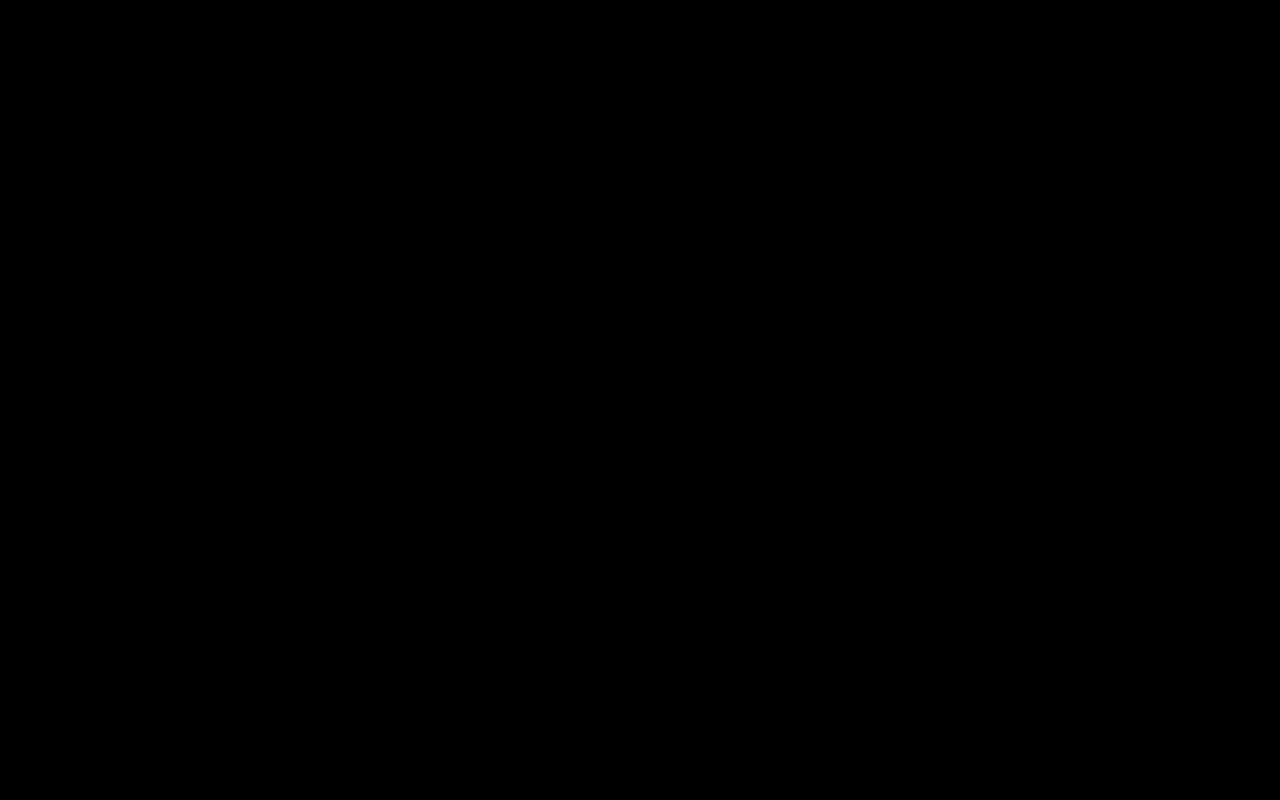
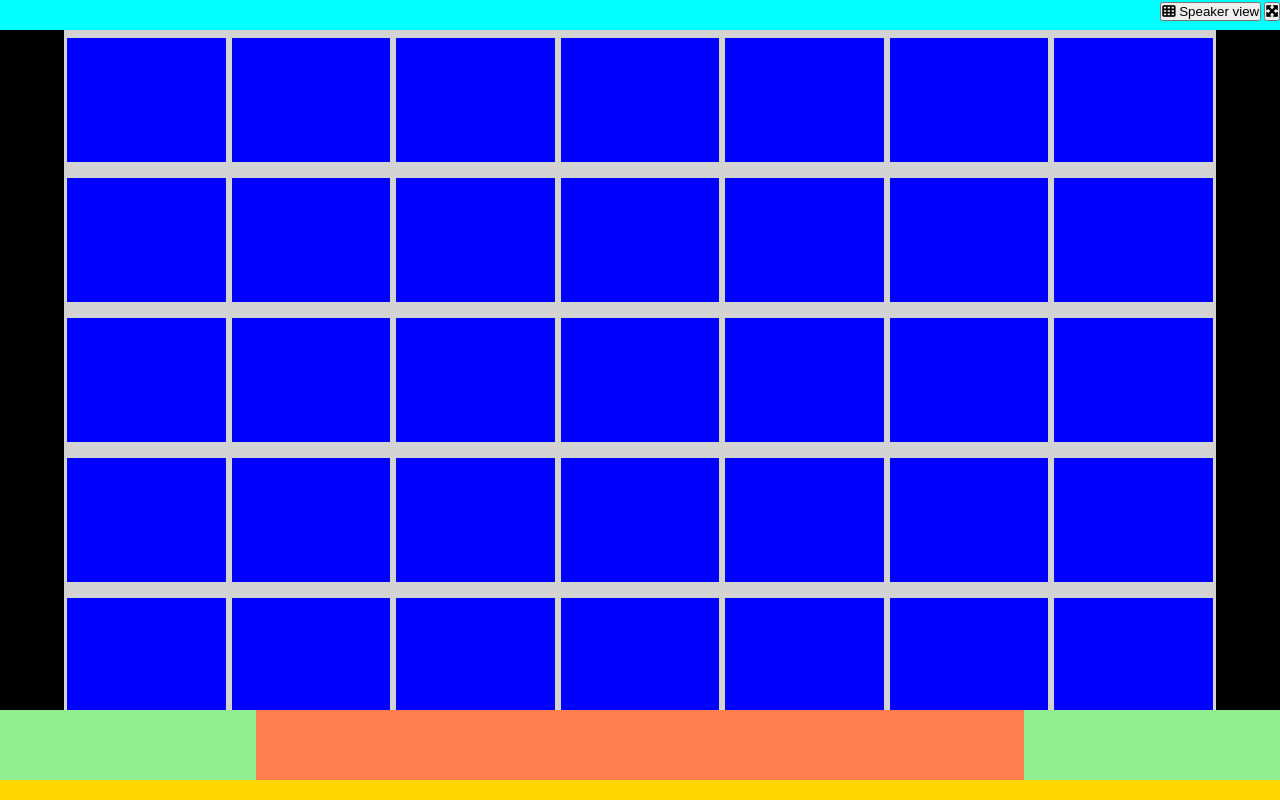
Before and after one commit to TheKaiser8/html-css-zoom, a plain HTML site: page index.html in a window 1280 px wide. Drawn offline with Linux system fonts and the light colour scheme.

Commit message:
Struttura a blocchi con debug

```diff
--- a/css/style.css
+++ b/css/style.css
@@ -10,7 +10,29 @@
 /*------------
     DEBUG
 --------------*/
-
+.debug header {
+    height: 30px;
+    background-color: aqua;
+}
+.debug main {
+    background-color: lightgrey;
+}
+/* .debug .row {
+    background-color: white;
+} */
+.debug .video-box {
+    background-color: blue;
+}
+.debug footer {
+    height: 90px;
+    background-color: gold;
+}
+.debug .button-tools {
+    background-color: lightgreen;
+}
+.button-tools.management {
+    background-color: coral;
+}
 /*------------
     TYPOGRAPHY
 --------------*/
@@ -18,16 +40,21 @@ body {
     font-family: 'Lato', sans-serif;
     background-color: black;
     color: white;
+    height: 100vh;
 }
 
 /*------------
     COMMON
 --------------*/
-
+/* .row {
+    display: flex;
+} */
 /*------------
     HEADER
 --------------*/
-
+.icons {
+    text-align: right;
+}
 /*------------
     BUTTONS
 --------------*/
@@ -35,7 +62,39 @@ body {
 /*------------
     MAIN
 --------------*/
-
+main {
+    height: calc(100vh - 120px);
+    width: 90%;
+    margin: auto;
+    overflow-y: auto;
+}
+section {
+    height: 700px;
+    width: 100%;
+    display: flex;
+    flex-wrap: wrap;
+}
+.video-box {
+    height: calc(100% / 5 - 16px);
+    width: calc(100% / 7 - 6px);
+    margin: 8px 3px;
+}
+/* .boxes-video {
+    flex-wrap: wrap;
+}
+.video-box {
+    height: calc(100% / 5);
+} */
 /*------------
     FOOTER
 --------------*/
+.row-buttons {
+    display: flex;
+}
+.button-tools {
+    height: 70px;
+    width: 20%;
+}
+.button-tools.management {
+    width: 60%;
+}
--- a/index.html
+++ b/index.html
@@ -15,7 +15,62 @@
     <!-- /Font-awesome -->
     <link rel="stylesheet" href="css/style.css">
 </head>
-<body>
+<body class="debug">
+    <header>
+        <div class="icons">
+            <button> <i class="fas fa-th"></i> Speaker view</button>
+            <button> <i class="fas fa-expand-arrows-alt"></i></button>
+        </div>
+    </header>
+    <main>
+        <section>
+            <div class="video-box"></div>
+            <div class="video-box"></div>
+            <div class="video-box"></div>
+            <div class="video-box"></div>
+            <div class="video-box"></div>
+            <div class="video-box"></div>
+            <div class="video-box"></div>
 
+            <div class="video-box"></div>
+            <div class="video-box"></div>
+            <div class="video-box"></div>
+            <div class="video-box"></div>
+            <div class="video-box"></div>
+            <div class="video-box"></div>
+            <div class="video-box"></div>
+
+            <div class="video-box"></div>
+            <div class="video-box"></div>
+            <div class="video-box"></div>
+            <div class="video-box"></div>
+            <div class="video-box"></div>
+            <div class="video-box"></div>
+            <div class="video-box"></div>
+
+            <div class="video-box"></div>
+            <div class="video-box"></div>
+            <div class="video-box"></div>
+            <div class="video-box"></div>
+            <div class="video-box"></div>
+            <div class="video-box"></div>
+            <div class="video-box"></div>
+
+            <div class="video-box"></div>
+            <div class="video-box"></div>
+            <div class="video-box"></div>
+            <div class="video-box"></div>
+            <div class="video-box"></div>
+            <div class="video-box"></div>
+            <div class="video-box"></div>
+        </section>
+    </main>
+    <footer>
+        <div class="row-buttons">
+            <div class="button-tools"></div>
+            <div class="button-tools management"></div>
+            <div class="button-tools"></div>
+        </div>
+    </footer>
 </body>
 </html>
```
